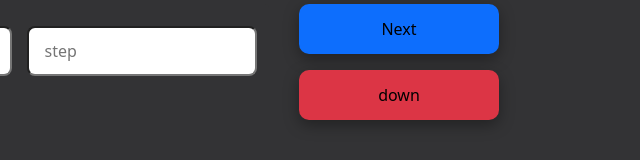
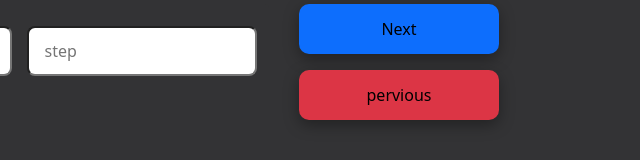
Before and after one commit to sorushkrg/Circle-project, a plain HTML site: page index.html in a window 1280 px wide. Shown: the part 212-372 px from the top of the page, 506-1146 px from the left. Drawn offline with Linux system fonts and the light colour scheme.

Commit message:
pervios change

```diff
--- a/index.html
+++ b/index.html
@@ -36,7 +36,7 @@
                         Next
                     </button>
                     <button class="bg-danger border-0" id="down-button">
-                        down
+                        pervious
                     </button>
                 </div>
             </div>
```
